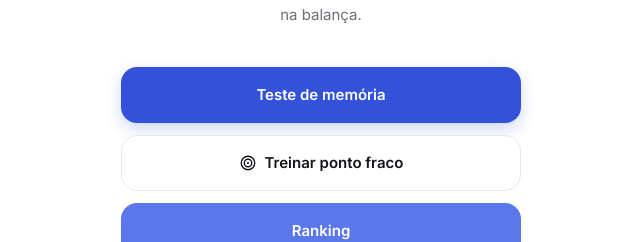
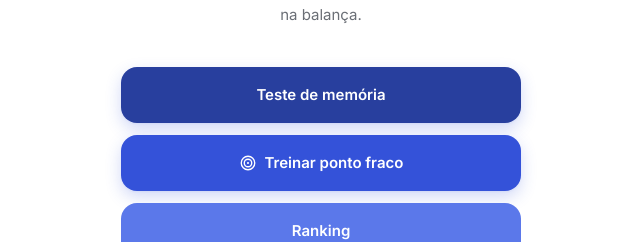
Before and after one commit to freefireomestrejv-u/dhl, a React (Vite) app: page / in a window 1280 px wide. Shown: the part 322-564 px from the top of the page, without its empty margins (319-959 px from the left). Built offline with nearby package versions, Linux system fonts and the light colour scheme; no server answers.

Commit message:
Atualizar o Home.jsx

```diff
--- a/src/pages/Home.jsx
+++ b/src/pages/Home.jsx
@@ -35,11 +35,11 @@ export default function Home({
       </p>
 
       <div className="mt-10 flex w-full flex-col gap-3">
-        <Button variant="primary" className="w-full" onClick={onPlay}>
+        <Button variant="primaryDark" className="w-full" onClick={onPlay}>
           Teste de memória
         </Button>
         <Button
-          variant="secondary"
+          variant="primary"
           className="w-full"
           icon={<IconTarget className="size-4.5" />}
           onClick={onWeakSpot}
```
